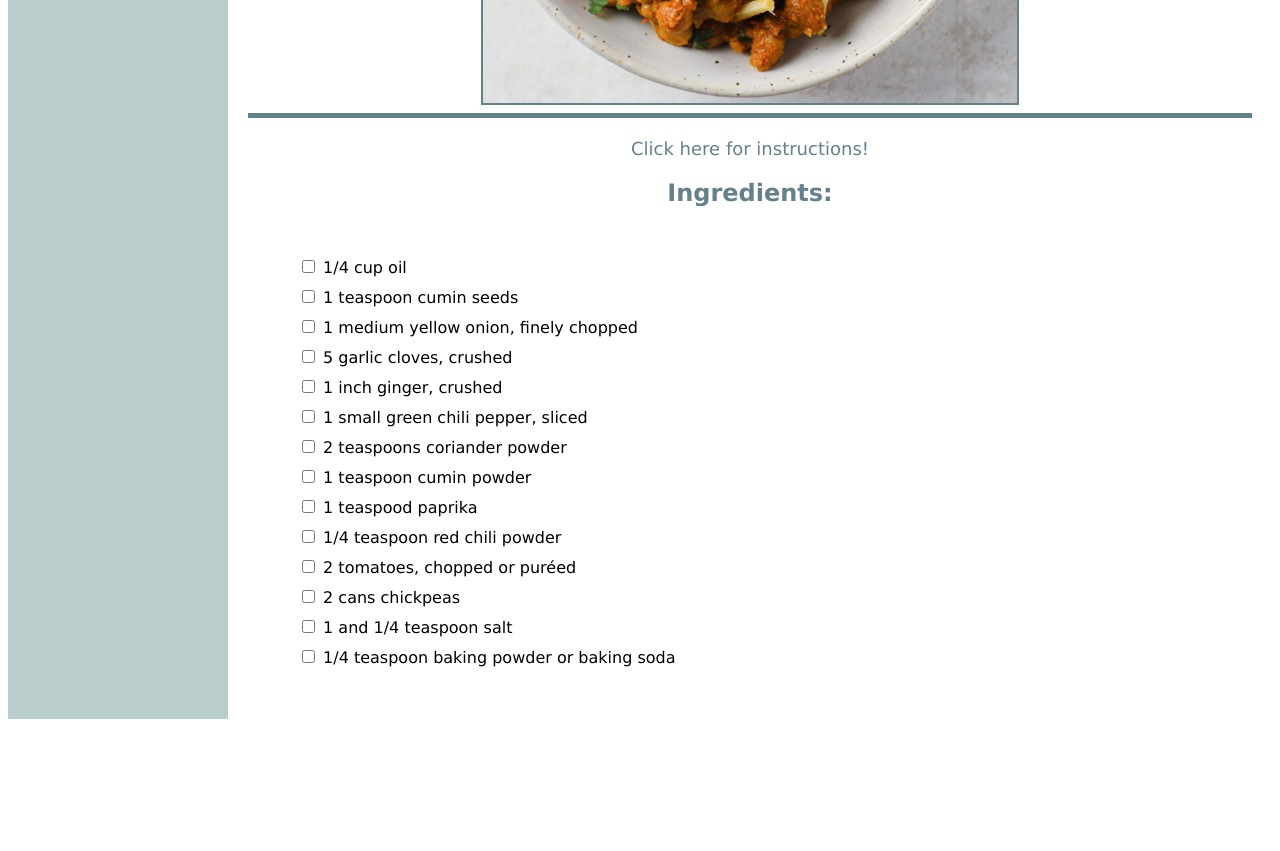
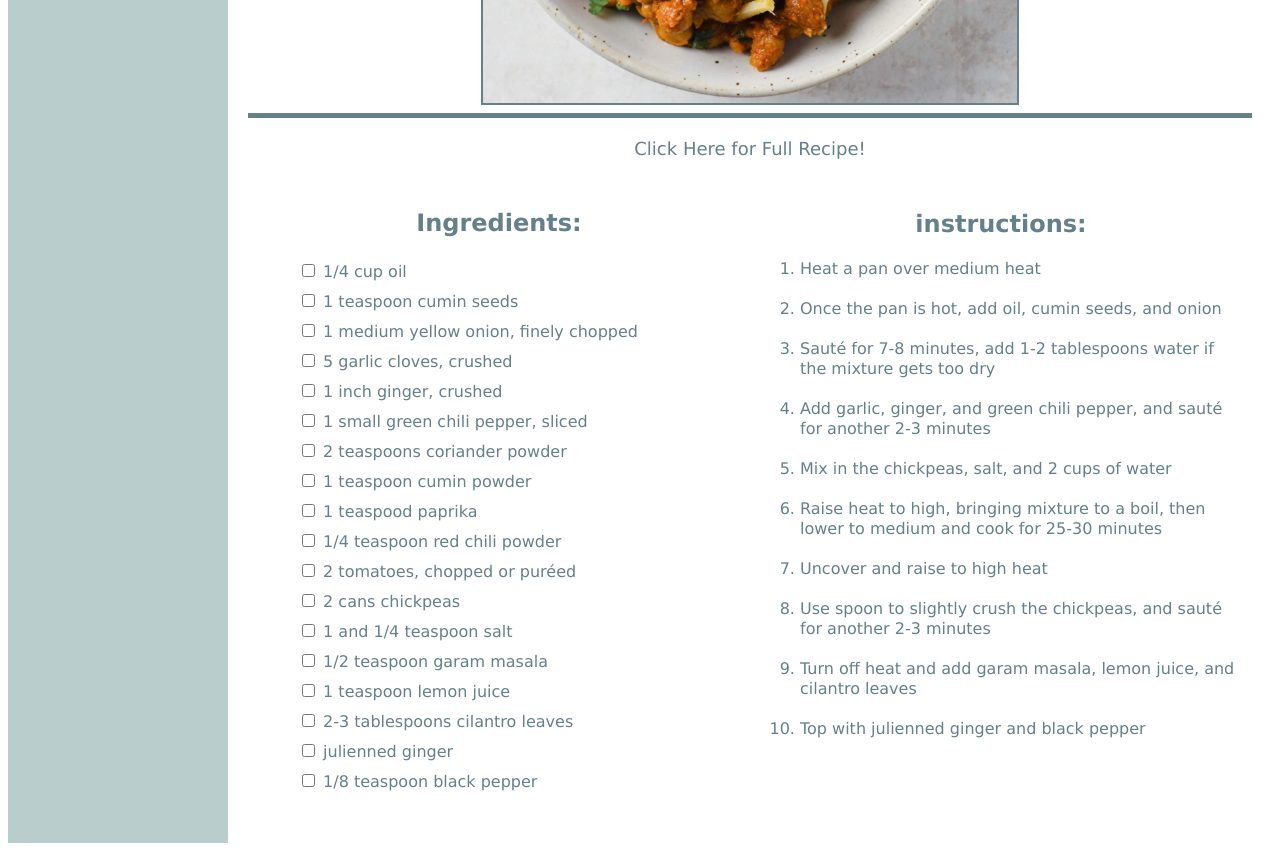
Before and after one commit to Zev-GD/WebDevFinalProject, a plain HTML site: page recipe5.html in a window 1280 px wide. Shown: the part 620-1471 px from the top of the page. Before the commit the page ends 1347 px from the top, so only its background shows below. Drawn offline with Linux system fonts and the light colour scheme.

Commit message:
instructions for 4th and 5th recipe

```diff
--- a/recipe5.html
+++ b/recipe5.html
@@ -19,9 +19,10 @@
     <a class="source-link" href="https://www.teaforturmeric.com/chana-masala/" target="_blank">From Tea for Turmeric</a>
     <img id="headerimg" src="Images/recipe5.png">
     <hr>
-    <a class="source-link" href="https://www.teaforturmeric.com/chana-masala/" target="_blank">Click here for instructions!</a>
-    <h2>Ingredients:</h2>
+    <a class="source-link" href="https://www.teaforturmeric.com/chana-masala/" target="_blank">Click Here for Full Recipe!</a>
+    <div class="flex-column">
     <div class="ingredients">
+        <h2>Ingredients:</h2>
         <ul>
             <li>
                 <label>
@@ -90,11 +91,49 @@
             </li>
             <li>
                 <label>
-                    <input type="checkbox"> 1/4 teaspoon baking powder or baking soda
+                    <input type="checkbox"> 1/2 teaspoon garam masala
+                </label>
+            </li>
+            <li>
+                <label>
+                    <input type="checkbox"> 1 teaspoon lemon juice
+                </label>
+            </li>
+            <li>
+                <label>
+                    <input type="checkbox"> 2-3 tablespoons cilantro leaves
+                </label>
+            </li>
+            <li>
+                <label>
+                    <input type="checkbox"> julienned ginger
+                </label>
+            </li>
+            <li>
+                <label>
+                    <input type="checkbox"> 1/8 teaspoon black pepper
                 </label>
             </li>
         </ul>
     </div>
+    <div class="instructions">
+        <h2>instructions:</h2>
+        <ol>
+            <li class="gap">Heat a pan over medium heat</li>
+            <li class="gap">Once the pan is hot, add oil, cumin seeds, and onion</li>
+            <li class="gap">Sauté for 7-8 minutes, add 1-2 tablespoons water if the mixture gets too dry</li>
+            <li class="gap">Add garlic, ginger, and green chili pepper, and sauté for another 2-3 minutes</li>
+            <li class="gap">Mix in the chickpeas, salt, and 2 cups of water</li>
+            <li class="gap">Raise heat to high, bringing mixture to a boil, then lower to medium and cook for 25-30 minutes</li>
+            <li class="gap">Uncover and raise to high heat</li>
+            <li class="gap">Use spoon to slightly crush the chickpeas, and sauté for another 2-3 minutes</li>
+            <li class="gap">Turn off heat and add garam masala, lemon juice, and cilantro leaves</li>
+            <li class="gap">Top with julienned ginger and black pepper</li>
+
+        </ol>
+        </div>
+    </div>
+</div>
     </main>
 
 </body>
```
Also changed, not shown: recipe4.html (+14 -2 lines).
